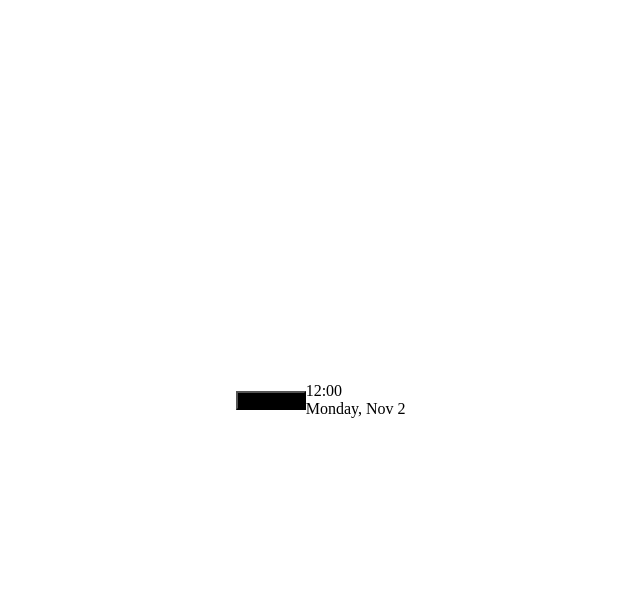
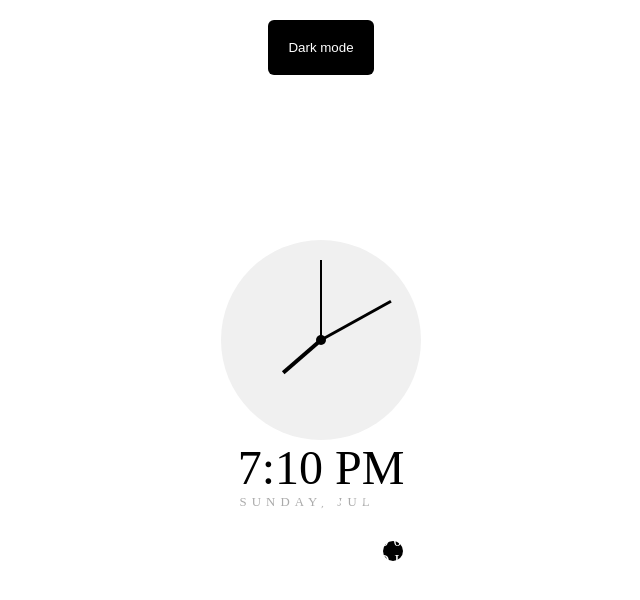
Before and after one commit to MartWebb/50projectsin50days, a plain HTML site: page theme-clock/index.html in a window 1280 px wide. Shown: the whole page, without its empty margins (319-959 px from the left). Drawn offline with Linux system fonts and the light colour scheme.

Commit message:
added more to theme clock

```diff
--- a/theme-clock/index.html
+++ b/theme-clock/index.html
@@ -11,14 +11,14 @@
     <button class="mode">Dark mode</button>
     <div class="clock-container">
         <div class="clock">
-            <div class="needle hour"></div>
-            <div class="needle minute"></div>
-            <div class="needle second"></div>
+            <div class="hand hour"></div>
+            <div class="hand minute"></div>
+            <div class="hand second"></div>
             <div class="center"></div>
         </div>
 
-        <div class="time">12:00</div>
-        <div class="date">Monday, Nov <span class="circle">2</span></div>
+        <div class="time"></div>
+        <div class="date"></div>
     </div>
     <script src="index.js"></script>
 </body>
--- a/theme-clock/index.js
+++ b/theme-clock/index.js
@@ -0,0 +1,51 @@
+const hourElement = document.querySelector('.hour');
+const minuteElement = document.querySelector('.minute');
+const secondElement = document.querySelector('.second');
+const timeElement = document.querySelector('.time');
+const dateElement = document.querySelector('.date');
+const modeElement = document.querySelector('.mode');
+
+const days = ["Sunday", "Monday", "Tuesday", "Wednesday", "Thursday", "Friday", "Saturday"];
+const months = ["Jan", "Feb", "Mar", "Apr", "May", "Jun", "Jul", "Aug", "Sep", "Oct", "Nov", "Dec"];
+
+modeElement.addEventListener('click', (event) => {
+    const html = document.querySelector('html');
+    console.log(html);
+    if (html.classList.contains('dark')) {
+        html.classList.remove('dark');
+        event.target.textContent = "Dark Mode";
+    } else {
+        html.classList.add('dark');
+        event.target.textContent = "Light Mode";
+    }
+});
+
+const setTime = () => {
+    const date = new Date();
+    const month = date.getMonth();
+    const day = date.getDay();
+    const hours = date.getHours();
+    const twelveHour = hours >= 13 ?hours % 12 : hours;
+    const minutes = date.getMinutes();
+    const seconds = date.getSeconds();
+    const ampm = hours >= 12 ? 'PM' : 'AM';
+
+hourElement.style.transform = `translate(-50%, -100%) rotate(${scale(twelveHour, 0, 11, 0, 360)}deg)`;
+minuteElement.style.transform = `translate(-50%, -100%) rotate(${scale(minutes, 0, 59, 0, 360)}deg)`;
+secondElement.style.transform = `translate(-50%, -100%) rotate(${scale(seconds, 0, 59, 0, 360)}de)`;
+
+// timeElement.innerHTML = `${twelveHour}:${minutes < 10 ? `0${minutes}` : minutes} ${ampm}`
+// dateElement.innerHTML = `${days[day]}, ${months[month]} <span class="circle">${date}</span>`
+timeElement.innerHTML = `${twelveHour}:${minutes < 10 ? `0${minutes}` : minutes} ${ampm}`
+    dateElement.innerHTML = `${days[day]}, ${months[month]} <span class="circle">${date}</span>`
+}
+
+
+
+const scale = (num, in_min, in_max, out_min, out_max) => {
+    return (num - in_min) * (out_max - out_min) / (in_max - in_min) + out_min;
+}
+
+setTime();
+
+setInterval(setTime, 1000);
--- a/theme-clock/styles.css
+++ b/theme-clock/styles.css
@@ -31,4 +31,90 @@ body {
 
 .mode {
     background-color: var(--main-clr);
+    color: var(--secondary-clr);
+    padding: 20px;
+    border: none;
+    border-radius: 6px;
+    position: absolute;
+    top: 20px;
+    cursor: pointer;
 }
+
+.clock-container {
+    display: flex;
+    flex-direction: column;
+    justify-content: space-between;
+    align-items: center;
+}
+
+.clock {
+    position: relative;
+    width: 200px;
+    height: 200px;
+    background-color: #f0f0f0;
+    border-radius: 50%;
+}
+
+.center {
+    background-color: #000;
+    width: 10px;
+    height: 10px;
+    position: absolute;
+    top: 50%;
+    left: 50%;
+    transform: translate(-50%, -50%);
+    border-radius: 50%;
+}
+
+.hand {
+    background-color: var(--main-clr);
+    position: absolute;
+    top: 50%;
+    left: 50%;
+    height: 50px;
+    width: 4px;
+    z-index: 1;
+    transform-origin: bottom center;
+}
+
+.hand.hour {
+    transform: translate(-50%, -100%) rotate(0deg);
+}
+
+.hand.minute {
+    transform: translate(-50%, -100%) rotate(0deg);
+    height: 80px;
+    width: 3px;
+}
+
+.hand.second {
+    transform: translate(-50%, -100%) rotate(0deg);
+    height: 80px;
+    width: 2px;
+}
+
+.time {
+    font-size: 3em;
+}
+
+.date {
+    color: #aaa;
+    font-size: .8em;
+    letter-spacing: .4em;
+    text-transform: uppercase;
+}
+
+
+.date .circle {
+    background-color: var(--main-clr);
+    color: var(--secondary-clr);
+    border-radius: 50%;
+    height: 20px;
+    width: 20px;
+    display: inline-flex;
+    align-items: center;
+    justify-content: center;
+    line-height: 20px;
+    transition: all 0.5s ease-in;
+    font-size: 1rem;
+}
```
